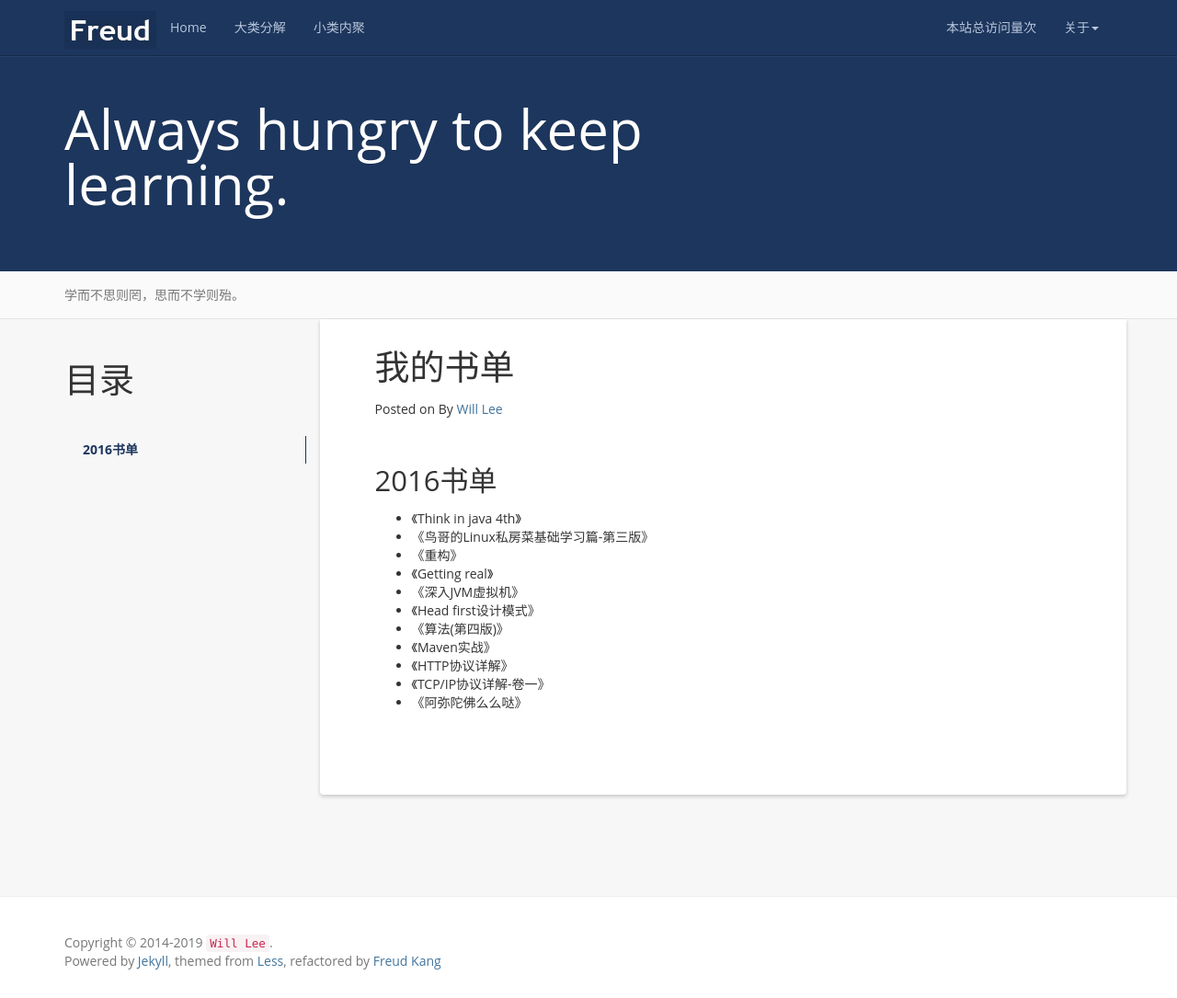
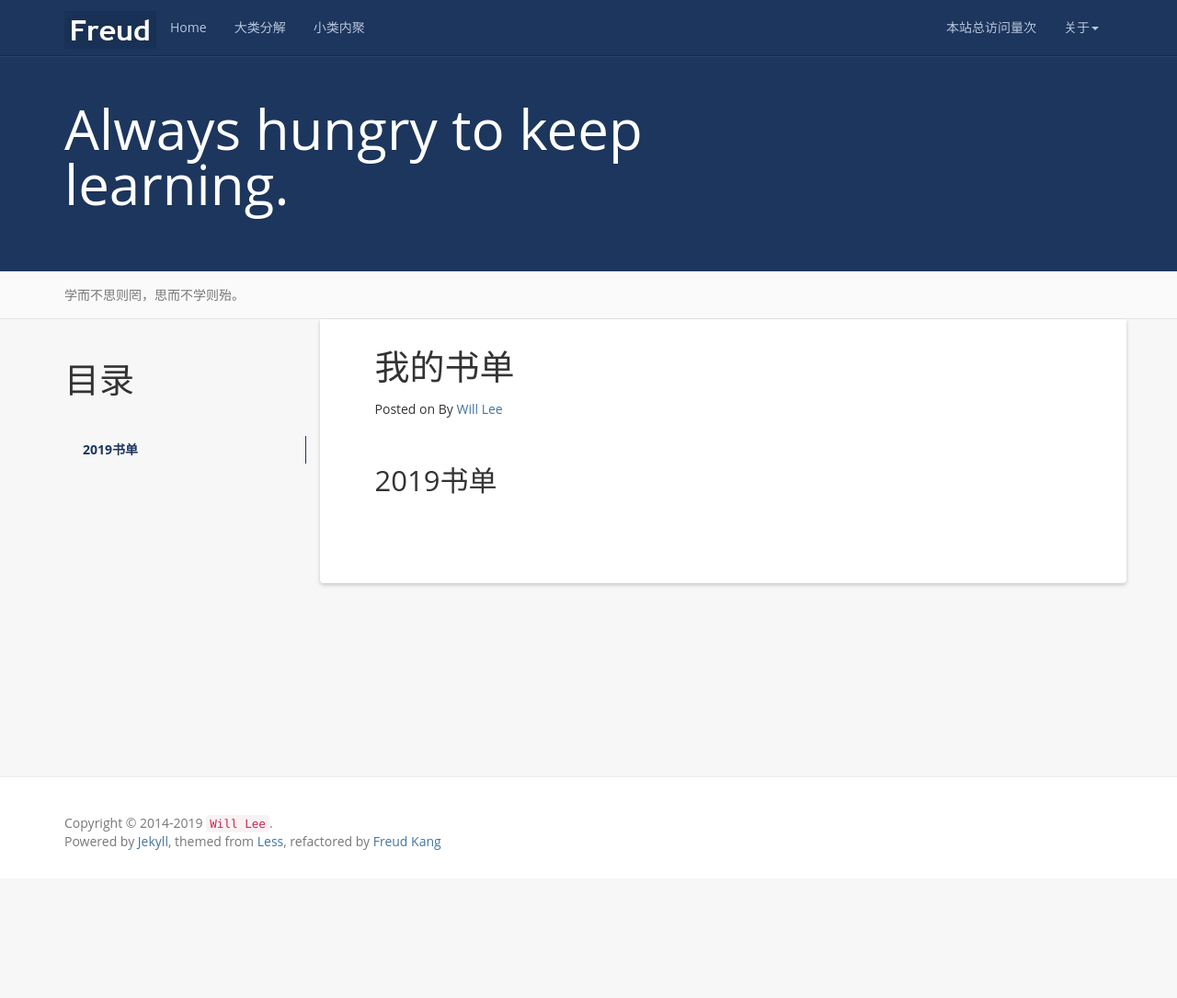
Before and after one commit to rocmac/rocmac.github.io, a Jekyll site: the page built from books.md, in a window 1280 px wide and 1085 px high. Shown: the whole window at 92% size. Built offline with Jekyll 4.4.1, drawn with Linux system fonts in a browser that asks for light colours; nearby versions of some CDN libraries; a script that is not in the unit is left out; comment, search, counter and statistics services are not loaded.

```diff
--- a/_includes/header.html
+++ b/_includes/header.html
@@ -36,7 +36,6 @@
             <li><a rel="nofollow" href="{{ '/reference' | prepend: site.baseurl }}">推荐博客</a></li>
             <li><a href="{{ '/feed.xml' | prepend: site.baseurl }}">RSS订阅</a></li>
             <li class="divider"></li>
-            <li><a rel="nofollow" target="_blank" href="https://github.com/luoyan35714/LessOrMore.git">本项目</a></li>
           </ul>
         </li>
       </ul>
--- a/books.md
+++ b/books.md
@@ -8,17 +8,5 @@ permalink: /books/
 {:toc}
 
 
-2016书单
+2019书单
 -----------------------------------------------------------------
-
-+ 《Think in java 4th》
-+ 《鸟哥的Linux私房菜基础学习篇-第三版》
-+ 《重构》
-+ 《Getting real》
-+ 《深入JVM虚拟机》
-+ 《Head first设计模式》
-+ 《算法(第四版)》
-+ 《Maven实战》
-+ 《HTTP协议详解》
-+ 《TCP/IP协议详解-卷一》
-+ 《阿弥陀佛么么哒》
```
Also changed, not shown: 15 other files.
